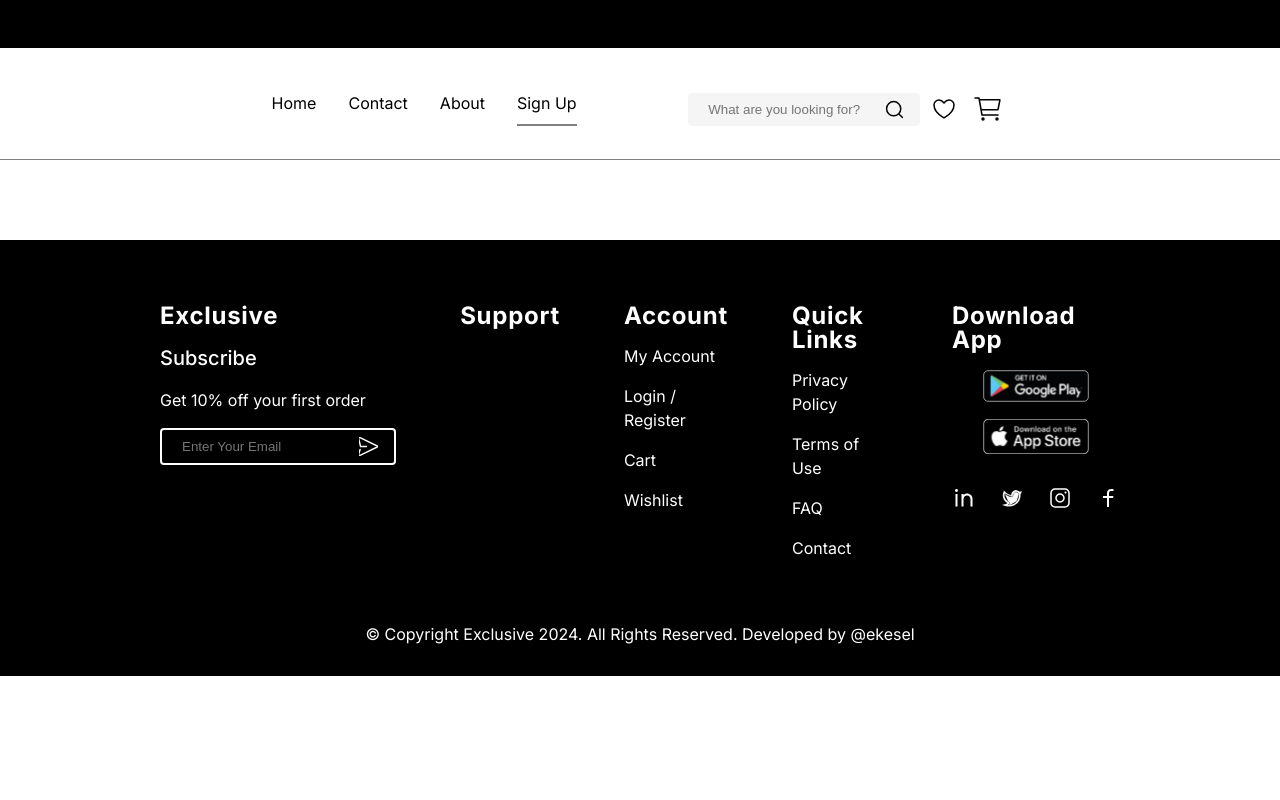
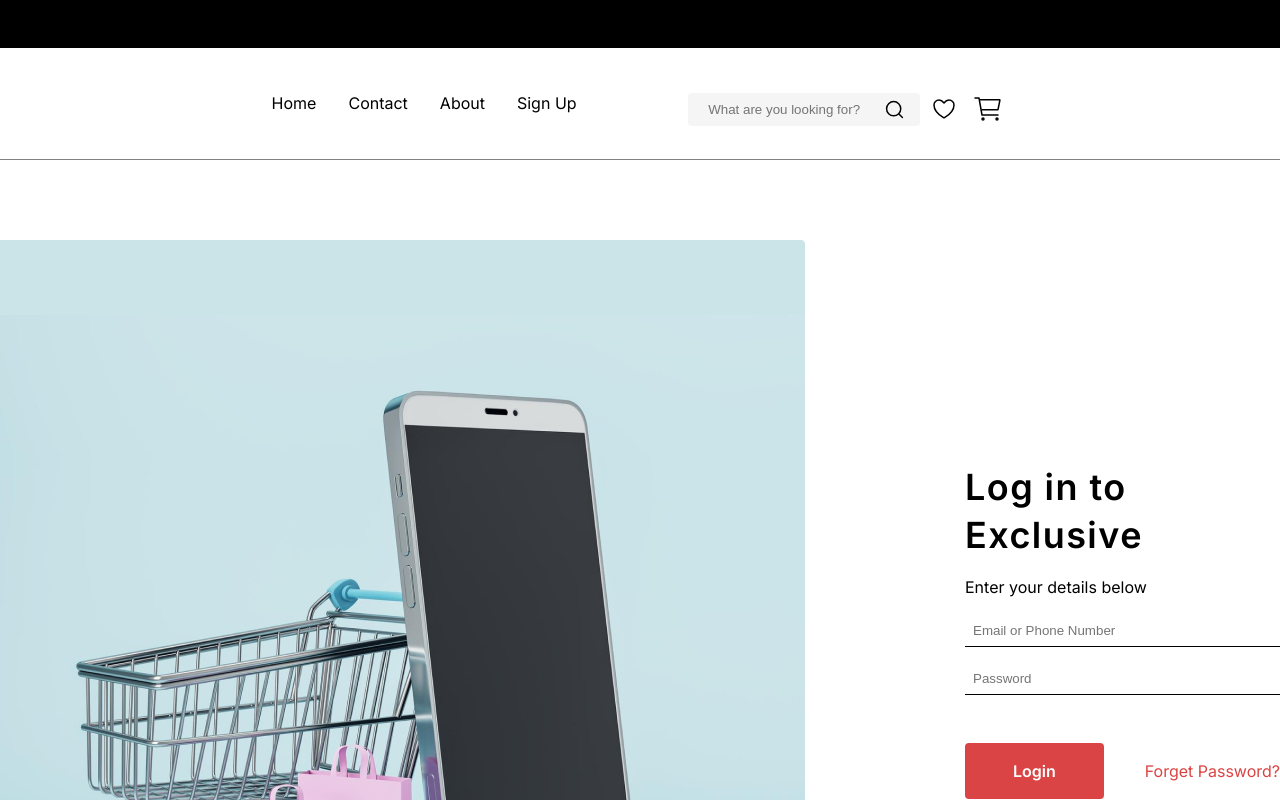
Before and after one commit to ekesel/exclusive-frontend, a Next.js app: page /login in a window 1280 px wide. Shown: the top 800 px of the page. Built offline with nearby package versions, Linux system fonts and the light colour scheme; no server answers.

Commit message:
registration changes

```diff
--- /dev/null
+++ b/src/app/actions.js
@@ -0,0 +1,18 @@
+'use server'
+
+import { cookies } from 'next/headers'
+
+export async function createTokenCookie(data) {
+  cookies().set('token', data, { secure: true })
+
+}
+export async function getToken() {
+  const cookieStore = cookies()
+  let token = null
+  token = cookieStore.get('token')
+  return token
+}
+
+export async function deleteCookie(data) {
+  cookies().delete(data)
+}
--- a/src/app/api/login.js
+++ b/src/app/api/login.js
@@ -6,3 +6,9 @@ export const loginConfig = async (data) => {
         ...DEFAULT_HEADER
     });
 };
+
+export const register = async (data) => {
+    return await PostCall(URLS.REGISTER, { ...data }, {
+        ...DEFAULT_HEADER
+    });
+}
--- a/src/app/api/urls.js
+++ b/src/app/api/urls.js
@@ -3,4 +3,5 @@ const BASE_URL = "http://0.0.0.0:7000/api"
 export const URLS = {
   HOMEPAGE_CONFIG: BASE_URL + "/homepageconfigs",
   LOGINPAGE_CONFIG: BASE_URL + "/login_configs",
+  REGISTER: BASE_URL + "/register",
 };
--- a/src/app/api/utils.js
+++ b/src/app/api/utils.js
@@ -64,11 +64,7 @@ export const PostCall = async (URL, DATA, HEADER={Accept: 'application/json', 'C
       body: JSON.stringify(DATA)
     })
     if(responseRequired){
-      if(response.ok){
-        return {response: response, data: await response.json()};
-      }else{
-        throw(response)
-      }
+      return {response: response, data: await response.json()};
     }
   } catch(err) {
     throw(err);
--- a/src/app/components/Button.js
+++ b/src/app/components/Button.js
@@ -1,9 +1,9 @@
 import React from 'react';
 import styles from '../styles/Button.module.css';
 
-const Button = ({text}) => {
+const Button = ({text, customCss, onClick }) => {
   return (
-    <div className={styles.container}>
+    <div className={customCss ? customCss : styles.container} onClick={onClick}>
         <span className={styles.text}>{text}</span>
     </div>
   )
--- a/src/app/components/Footer.js
+++ b/src/app/components/Footer.js
@@ -2,7 +2,6 @@ import React from 'react';
 import styles from '../styles/footer.module.css';
 import Heading from './Heading';
 import Link from 'next/link';
-import HorizontalLine from './HorizontalLine';
 
 const Footer = ({ supportDetails, appDetails, socialLinks }) => {
     return (
--- a/src/app/components/NavBar.js
+++ b/src/app/components/NavBar.js
@@ -1,7 +1,24 @@
-import React from 'react';
+import React, { useEffect, useState } from 'react';
 import styles from '../styles/navbar.module.css';
+import Link from 'next/link';
+import { getToken, deleteCookie } from "../actions";
+import { usePathname } from 'next/navigation';
 
 const NavBar = (props) => {
+  const [token, setToken] = useState(null);
+  const currentPath = usePathname();
+
+  const logout = () => {
+    deleteCookie('token');
+    setToken(null)
+  }
+
+  useEffect(()=> {
+    getToken().then(token => {
+      setToken(token) // Access token here
+    });
+  }, [])
+
   return (
     <div className={styles.wrapper}>
       <div className={styles.container}>
@@ -9,18 +26,23 @@ const NavBar = (props) => {
           <span className={styles.siteNameText}>{props?.site_name}</span>
         </div>
         <div className={styles.navList}>
-          <div className={props?.active == 'home' ? `${styles.navItem} ${styles.navActive}` : `${styles.navItem}`}>
+          <Link href={'/'} className={currentPath == '/' ? `${styles.navItem} ${styles.navActive}` : `${styles.navItem}`}><div>
               Home
-          </div>
-          <div className={props?.active == 'contact' ? `${styles.navItem} ${styles.navActive}` : `${styles.navItem}`}>
+          </div></Link>
+          <div className={currentPath == '/contact' ? `${styles.navItem} ${styles.navActive}` : `${styles.navItem}`}>
               Contact
           </div>
-          <div className={props?.active == 'about' ? `${styles.navItem} ${styles.navActive}` : `${styles.navItem}`}>
+          <div className={currentPath == '/about' ? `${styles.navItem} ${styles.navActive}` : `${styles.navItem}`}>
               About
           </div>
-          <div className={props?.active == 'login' ? `${styles.navItem} ${styles.navActive}` : `${styles.navItem}`}>
+          {token == undefined ? <Link href={'/register'} className={(currentPath == '/register') ? `${styles.navItem} ${styles.navActive}` : `${styles.navItem}`}><div>
               Sign Up
-          </div>
+          </div></Link> : <Link href={'/'}  onClick={(e)=> {
+            e.preventDefault();
+            logout()
+          }} className={`${styles.navItem}`}><div>
+              Log out
+          </div></Link>}
         </div>
         <div className={styles.optionArea}>
           <div className={styles.searchBar}>
--- a/src/app/login/page.js
+++ b/src/app/login/page.js
@@ -1,15 +1,28 @@
 "use client";
 import { useEffect, useState } from "react";
-import TopBanner from "../components/TopBanner";
-import { loginConfig } from "../api/login";
-import NavBar from "../components/NavBar";
-import Footer from "../components/Footer";
+import styles from '../styles/login.module.css';
+import Heading from "../components/Heading";
+import Button from "../components/Button";
+import Link from "next/link";
 
 export default function Login() {
+  const [error, setError] = useState(null);
 
   return (
     <>
-
+      <div className={styles.container}>
+        <div className={styles.loginImage}></div>
+        <div className={styles.loginContainer}>
+            <Heading text={'Log in to Exclusive'} customCss={styles.loginHead}/>
+            <Heading text={'Enter your details below'} customCss={styles.loginText}/>
+            <input placeholder={'Email or Phone Number'} className={styles.userInput}/>
+            <input placeholder={'Password'} className={styles.userInput}/>
+            <div className={styles.loginActions}>
+              <Button text={'Login'} customCss={styles.loginBtn} />
+              <Link href='/'><span className={styles.forgetBtn}>{'Forget Password?'}</span></Link>
+            </div>
+        </div>
+      </div>
     </>
   );
 }
--- a/src/app/styles/Button.module.css
+++ b/src/app/styles/Button.module.css
@@ -12,4 +12,5 @@
 
 .text {
     font-weight: 600;
+    align-self: center;
 }
--- a/src/app/styles/globals.css
+++ b/src/app/styles/globals.css
@@ -8,3 +8,7 @@ a {
   text-decoration: none;
   color: inherit;
 }
+
+input {
+  outline: 0;
+}
--- /dev/null
+++ b/src/app/styles/login.module.css
@@ -0,0 +1,92 @@
+.container {
+    margin-top: 5rem;
+    display: flex;
+    flex-direction: row;
+    justify-content: start;
+    gap: 10rem;
+}
+
+.loginImage {
+    background: url(../styles/images/login.png) no-repeat center;
+    width: 805px;
+    height: 781px;
+    flex-shrink: 0;
+}
+
+.loginContainer {
+    display: flex;
+    justify-content: center;
+    flex-direction: column;
+    align-items: start;
+    gap: 1rem;
+}
+
+.loginText {
+    font-size: 16px;
+    font-weight: 400;
+    line-height: 24px;
+}
+
+.userInput {
+    border: none;
+    border-bottom: 1px solid black;
+    padding: 0.5rem;
+    width: 100%;
+}
+
+.loginHead {
+    font-size: 36px;
+    font-weight: 600;
+    line-height: 48px;
+    letter-spacing: 0.04em;
+}
+
+.loginActions {
+    display: flex;
+    justify-content: space-between;
+    flex-direction: row;
+    align-items: center;
+    gap: 2rem;
+    width: 100%;
+    margin-top: 2rem;
+}
+
+.loginBtn {
+    height: 56px;
+    padding: 16px 48px 16px 48px;
+    border-radius: 4px 4px 4px 4px;
+    background-color: #DB4444;
+    color: white;
+    display: flex;
+    align-items: center;
+}
+
+.forgetBtn {
+    color: #DB4444;
+}
+
+.errorMsg {
+    color: #DB4444;
+}
+
+.registerBtn {
+    height: 56px;
+    width: 100%;
+    border-radius: 4px 4px 4px 4px;
+    background-color: #DB4444;
+    color: white;
+    display: flex;
+    text-align: center;
+    align-items: center;
+    justify-content: center;
+    cursor: pointer;
+}
+
+.registerActions {
+    display: flex;
+    flex-direction: row;
+    align-items: center;
+    gap: 0.5rem;
+    width: 100%;
+    margin-top: 1rem;
+}
```
Also changed, not shown: src/app/register/page.js (added, +75 -0 lines).
